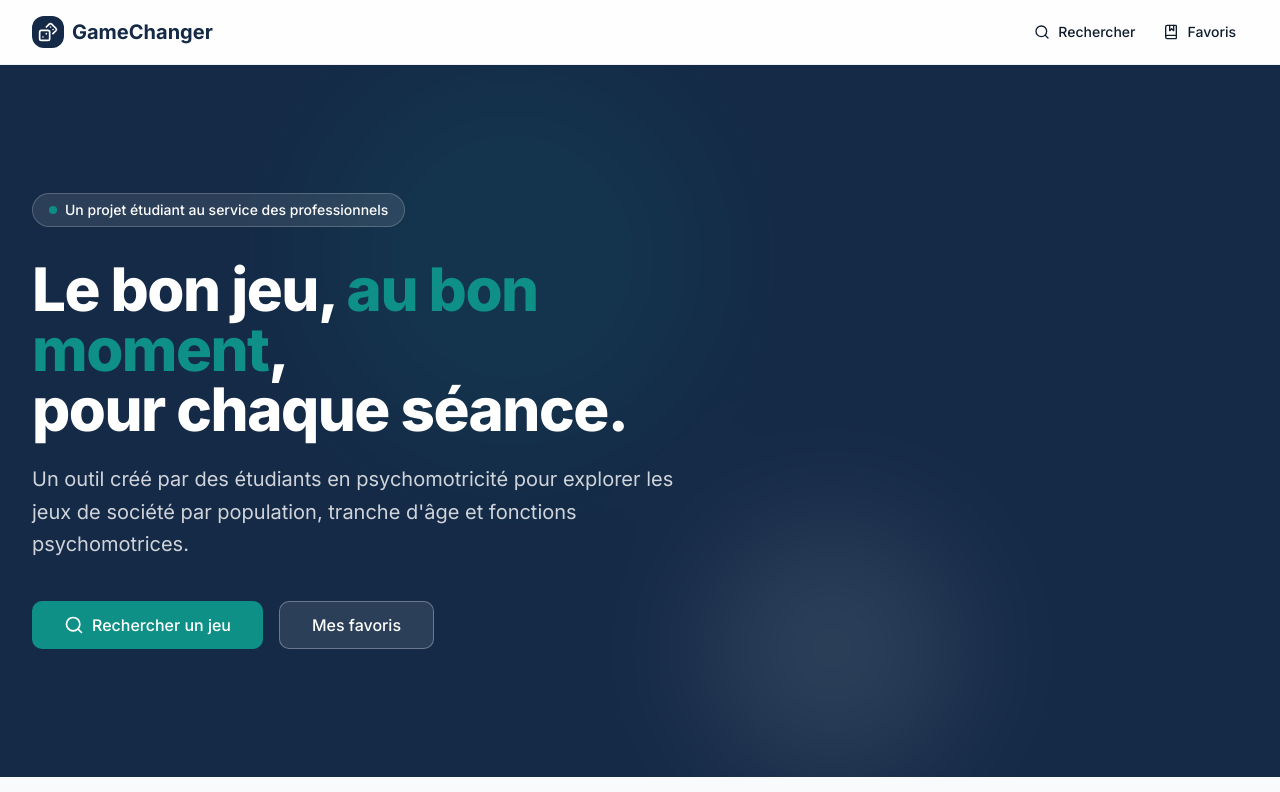
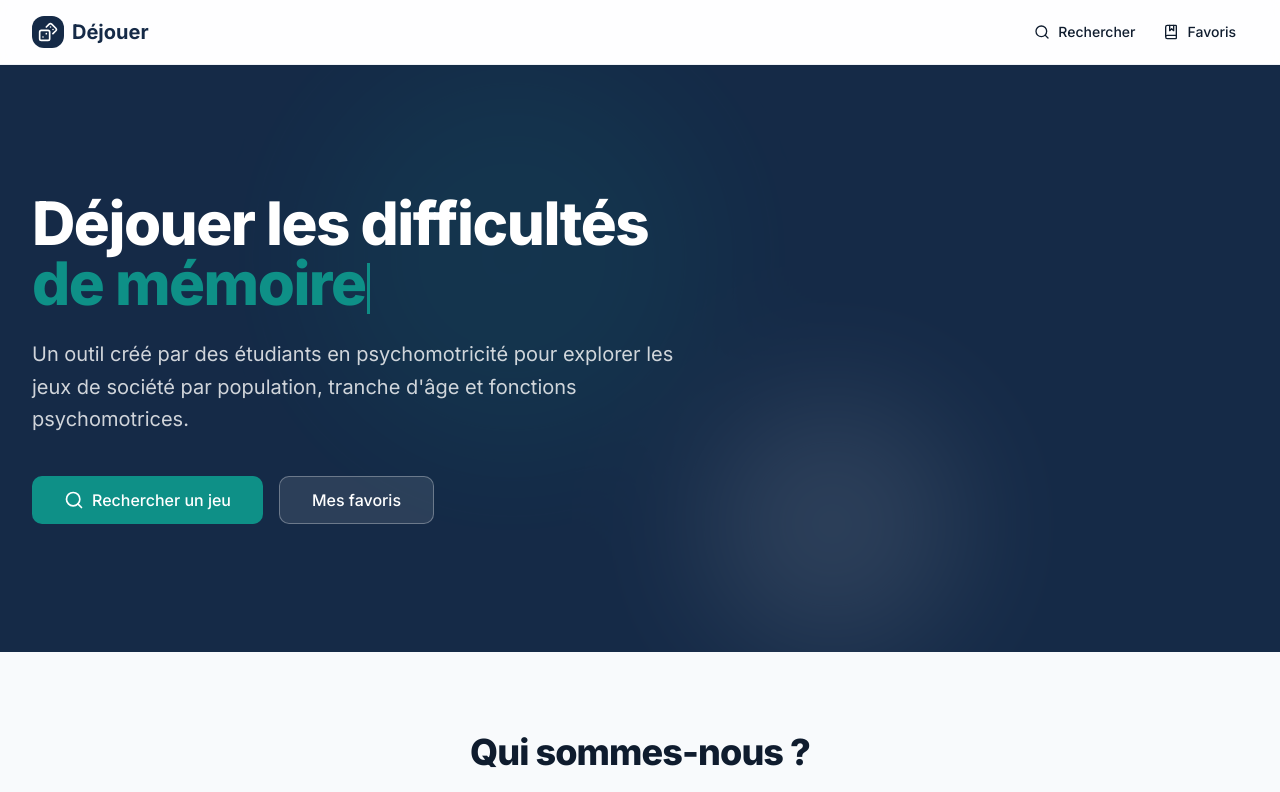
Before and after one commit to DylanMichot/gamechanger, a Next.js app: page / in a window 1280 px wide. Shown: the top 792 px of the page. Built offline with nearby package versions, Linux system fonts and the light colour scheme.

Commit message:
typewriter effect and new name

```diff
--- a/src/app/layout.tsx
+++ b/src/app/layout.tsx
@@ -8,8 +8,8 @@ const inter = Inter({ subsets: ['latin'] })
 
 export const metadata: Metadata = {
   title: {
-    default: 'GameChanger — Jeux de société pour les professionnels du paramédical',
-    template: '%s | GameChanger',
+    default: 'Déjouer — Jeux de société pour les professionnels du paramédical',
+    template: '%s | Déjouer',
   },
   description:
     'Un outil créé par des étudiants en psychomotricité pour explorer les jeux de société par population, tranche d\'âge et fonctions psychomotrices.',
--- a/src/app/page.tsx
+++ b/src/app/page.tsx
@@ -1,6 +1,7 @@
 import Link from 'next/link'
 import { Search, Star, NotebookPen, BookOpen } from 'lucide-react'
 import { Button } from '@/components/ui/button'
+import { TypewriterHero } from '@/components/TypewriterHero'
 
 export default function HomePage() {
   return (
@@ -15,16 +16,7 @@ export default function HomePage() {
 
         <div className="container relative py-24 sm:py-32">
           <div className="max-w-3xl">
-            <div className="inline-flex items-center gap-2 rounded-full border border-white/20 bg-white/10 px-4 py-1.5 text-sm font-medium mb-8">
-              <span className="h-2 w-2 rounded-full bg-accent animate-pulse" />
-              Un projet étudiant au service des professionnels
-            </div>
-
-            <h1 className="text-5xl sm:text-6xl font-extrabold leading-tight mb-6">
-              Le bon jeu,{' '}
-              <span className="text-accent">au bon moment</span>,<br />
-              pour chaque séance.
-            </h1>
+            <TypewriterHero />
 
             <p className="text-xl text-primary-foreground/80 mb-10 max-w-2xl leading-relaxed">
               Un outil créé par des étudiants en psychomotricité pour explorer
--- a/src/components/Footer.tsx
+++ b/src/components/Footer.tsx
@@ -8,7 +8,7 @@ export function Footer() {
         <div className="flex flex-col sm:flex-row items-center justify-between gap-4">
           <div className="flex items-center gap-2 text-sm text-muted-foreground">
             <Dices className="h-4 w-4" />
-            <strong className="text-foreground">GameChanger</strong>
+            <strong className="text-foreground">Déjouer</strong>
           </div>
           <div className="flex items-center gap-4 text-sm text-muted-foreground">
             <Link
--- a/src/components/Header.tsx
+++ b/src/components/Header.tsx
@@ -22,7 +22,7 @@ export function Header() {
           <div className="flex h-8 w-8 items-center justify-center rounded-lg bg-primary">
             <Dices className="h-5 w-5 text-white" />
           </div>
-          <span>GameChanger</span>
+          <span>Déjouer</span>
         </Link>
 
         <nav className="flex items-center gap-1">
--- /dev/null
+++ b/src/components/TypewriterHero.tsx
@@ -0,0 +1,68 @@
+'use client'
+
+import { useState, useEffect } from 'react'
+
+// Mots courts liés aux fonctions — ≤ 12 car. pour tenir sur mobile
+const WORDS = [
+  "d'attention",
+  "de mémoire",
+  "de tonus",
+  "de praxies",
+  "d'inhibition",
+  "d'espace",
+  "de temps",
+  "de schéma",
+  "de motricité",
+]
+
+const TYPING_SPEED = 75
+const DELETING_SPEED = 35
+const PAUSE_AFTER = 2000
+const PAUSE_BEFORE = 400
+
+export function TypewriterHero() {
+  const [wordIndex, setWordIndex] = useState(0)
+  const [displayed, setDisplayed] = useState('')
+  const [deleting, setDeleting] = useState(false)
+
+  useEffect(() => {
+    const word = WORDS[wordIndex]
+
+    if (!deleting) {
+      if (displayed.length < word.length) {
+        const t = setTimeout(
+          () => setDisplayed(word.slice(0, displayed.length + 1)),
+          TYPING_SPEED
+        )
+        return () => clearTimeout(t)
+      } else {
+        const t = setTimeout(() => setDeleting(true), PAUSE_AFTER)
+        return () => clearTimeout(t)
+      }
+    } else {
+      if (displayed.length > 0) {
+        const t = setTimeout(
+          () => setDisplayed(displayed.slice(0, -1)),
+          DELETING_SPEED
+        )
+        return () => clearTimeout(t)
+      } else {
+        setDeleting(false)
+        setWordIndex((i) => (i + 1) % WORDS.length)
+        const t = setTimeout(() => {}, PAUSE_BEFORE)
+        return () => clearTimeout(t)
+      }
+    }
+  }, [displayed, deleting, wordIndex])
+
+  return (
+    <h1 className="text-5xl sm:text-6xl font-extrabold leading-tight mb-6">
+      Déjouer les difficultés
+      <br />
+      <span className="text-accent">
+        {displayed}
+        <span className="inline-block w-[3px] h-[0.85em] bg-accent align-middle ml-0.5 animate-pulse" />
+      </span>
+    </h1>
+  )
+}
```
